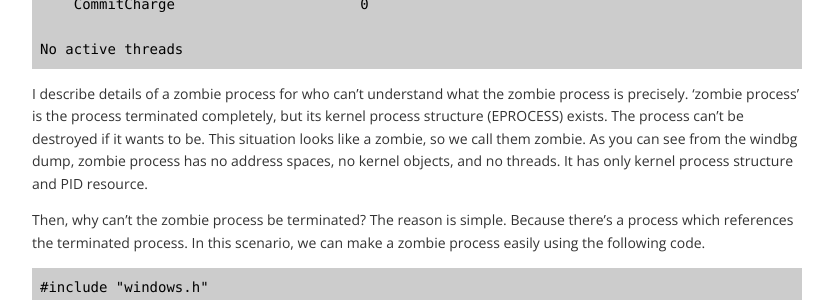
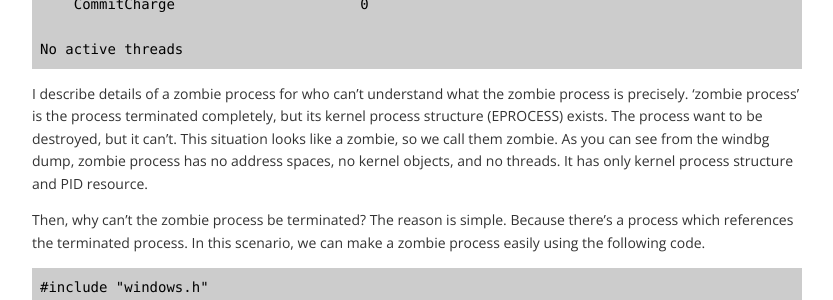
Before and after one commit to amorvita/amorvita.github.io, a Jekyll site: the page built from _posts/2013-08-04-finding-a-zombie-process.md, in a window 1280 px wide and 900 px high, scrolled down 1025 px. Shown: the part 176-476 px from the top of the window, without its empty margins (223-1056 px from the left). Built offline with Jekyll 4.4.1, drawn with Linux system fonts in a browser that asks for light colours; comment, search, counter and statistics services are not loaded.

Commit message:
fix a post

```diff
--- a/_posts/2013-08-04-finding-a-zombie-process.md
+++ b/_posts/2013-08-04-finding-a-zombie-process.md
@@ -43,7 +43,7 @@
 
 	No active threads
 
-I describe details of a zombie process for who can't understand what the zombie process is precisely. 'zombie process' is the process terminated completely, but its kernel process structure (EPROCESS) exists. The process can't be destroyed if it wants to be. This situation looks like a zombie, so we call them zombie. As you can see from the windbg dump, zombie process has no address spaces, no kernel objects, and no threads. It has only kernel process structure and PID resource.
+I describe details of a zombie process for who can't understand what the zombie process is precisely. 'zombie process' is the process terminated completely, but its kernel process structure (EPROCESS) exists. The process want to be destroyed, but it can't. This situation looks like a zombie, so we call them zombie. As you can see from the windbg dump, zombie process has no address spaces, no kernel objects, and no threads. It has only kernel process structure and PID resource.
 
 Then, why can't the zombie process be terminated? The reason is simple. Because there's a process which references the terminated process. In this scenario, we can make a zombie process easily using the following code.
 
```
